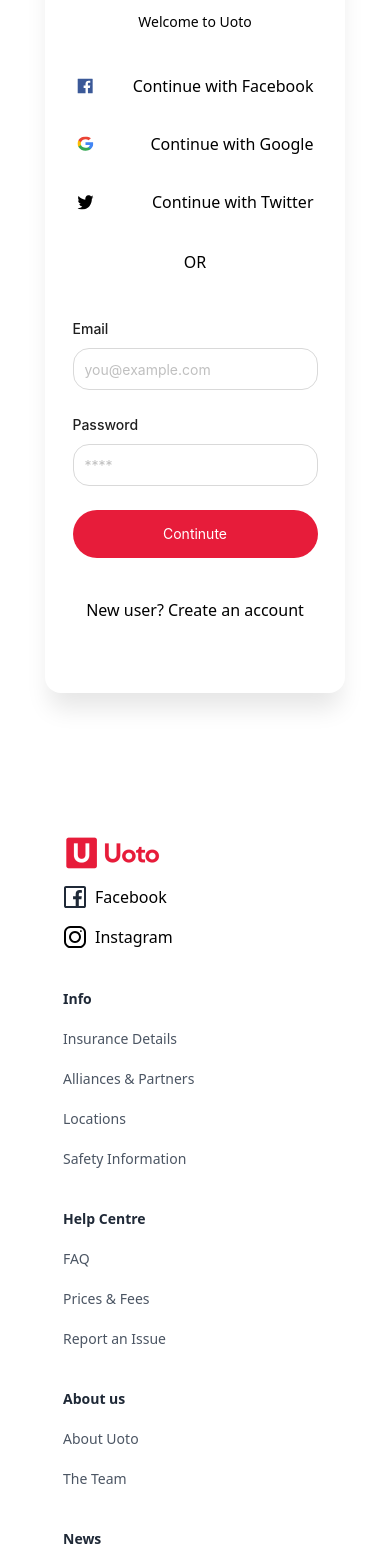
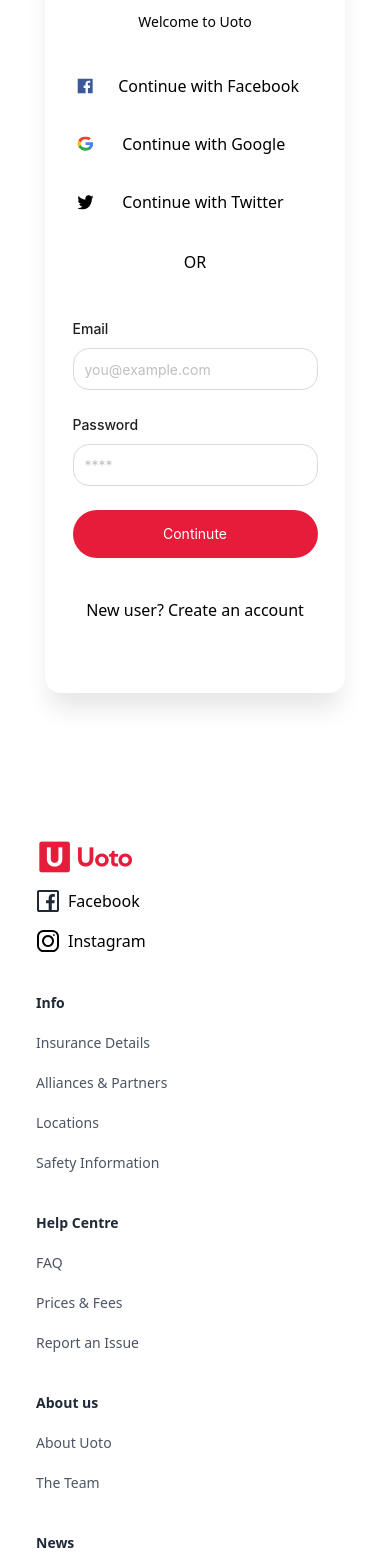
Before and after one commit to sankar-bhadran/frontend-uoto, a Next.js app: page /login in a window 390 px wide. Shown: the part 244-1808 px from the top of the page. Built offline with nearby package versions, Linux system fonts and the light colour scheme.

Commit message:
loginpageresponsive

```diff
--- a/components/footer/Footer.tsx
+++ b/components/footer/Footer.tsx
@@ -9,9 +9,9 @@
   return (
     <>
       <div className="contianer">
-        <div className="w-[100%] pt-[112px] pb-[112px] flex justify-center">
+        <div className="w-[100%] sm:pt-[112px] sm:pb-[112px] sm:flex sm:justify-center p-9 ">
           <div className="w-[80%]">
-            <div className="grid grid-cols-1 sm:grid-cols-2 md:grid-cols-3 lg:grid-cols-5 gap-[40px] pt-[112px] pb-[112px]  mobileview:p-6 mobileview:pt-8 ">
+            <div className="grid grid-cols-1 sm:grid-cols-2 md:grid-cols-3 lg:grid-cols-5 gap-[40px] pt-[112px] pb-[112px]  ">
               <div className=" flex flex-col gap-[16px]">
                 <Image src={uotoLog} width={97.63} height={32} alt="uotolog" />
                 <Link href="/" className="flex items-center gap-[8px]">
--- a/components/login/Login.tsx
+++ b/components/login/Login.tsx
@@ -12,7 +12,7 @@
   return (
     <>
       <div className="container mx-auto ">
-        <div className="container max-w-[800px] w-[100%]  px-0 py-[51px]  mx-auto mt-[60px] rounded-2xl flex flex-col justify-center items-center gap-[30px] p-[64px] shadow-loginbox-shadow background-color ">
+        <div className="max-w-[800px] w-[100%]  px-0 py-[51px]  mx-auto mt-[60px] rounded-2xl flex flex-col justify-center items-center gap-[30px] p-[64px] shadow-loginbox-shadow background-color ">
           <div className="text-center flex flex-col gap-[20px]">
             <h1 className="text-5xl font-semibold">Login</h1>
             <span className="text-sm font-normal">Welcome to Uoto</span>
@@ -21,7 +21,7 @@
             <div className="flex flex-col gap-[10px] items-center">
               <Link
                 href=""
-                className="flex justify-between items-center w-[100%] pt-[12px] pr-[24px] pb-[12px] pl-[24px] sm:gap-[10px] gap-5 sm:justify-evenly"
+                className="flex justify-start items-center w-[100%] pt-[12px] pr-[24px] pb-[12px] pl-[24px] sm:gap-[10px] gap-6 sm:justify-evenly"
               >
                 <Image
                   src={faceBookSecongIcon}
@@ -38,7 +38,7 @@
               </Link>
               <Link
                 href=""
-                className="flex justify-between items-center w-[100%] pt-[12px] pr-[24px] pb-[12px] pl-[24px] sm:gap-[10px] gap-3 sm:justify-evenly"
+                className="flex justify-start items-center w-[100%] pt-[12px] pr-[24px] pb-[12px] pl-[24px] sm:gap-[10px] gap-7 sm:justify-evenly"
               >
                 <Image
                   src={googleIcon}
@@ -53,7 +53,7 @@
               </Link>
               <Link
                 href=""
-                className="flex justify-between items-center w-[100%] pt-[12px] pr-[24px] pb-[12px] pl-[24px] sm:gap-[10px] gap-12 sm:justify-evenly"
+                className="flex justify-start items-center w-[100%] pt-[12px] pr-[24px] pb-[12px] pl-[24px] sm:gap-[10px] gap-7 sm:justify-evenly"
               >
                 <Image
                   src={twitterIcon}
```
